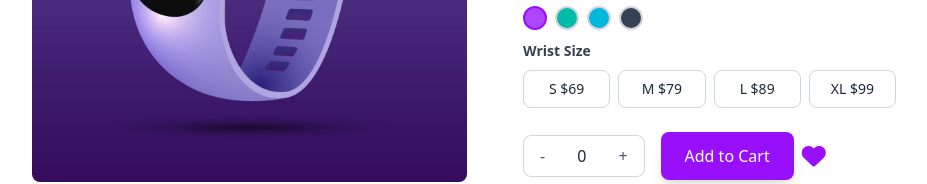
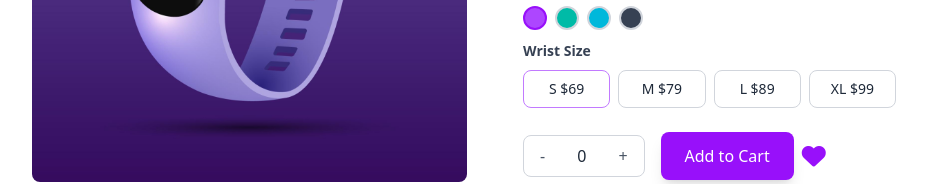
Before and after one commit to Ashahab007/dom-conceptual-smart-watch-by-0xRokib, a plain HTML site: page index.html in a window 1280 px wide. Both pictures are taken after a click on the button "S $69". Shown: the part 394-578 px from the top of the page, without its empty margins (160-1087 px from the left). Drawn offline with nearby package versions, Linux system fonts and the light colour scheme.

Commit message:
1st conceptual problem soled

```diff
--- a/js/scriptByMe.js
+++ b/js/scriptByMe.js
@@ -23,3 +23,16 @@ for (let i = 0; i < ringButton.length; i++) {
   });
 }
 // alert();
+
+function selectWristSize(size) {
+  const sizes = ["S", "M", "L", "XL"];
+  for (let i = 0; i < sizes.length; i++) {
+    let button = document.getElementById("size-" + sizes[i]);
+    let element = sizes[i];
+    if (size === element) {
+      button.classList.add("border-purple-400");
+    } else {
+      button.classList.remove("border-purple-400");
+    }
+  }
+}
```
Also changed, not shown: index.html (+1 -1 lines).
